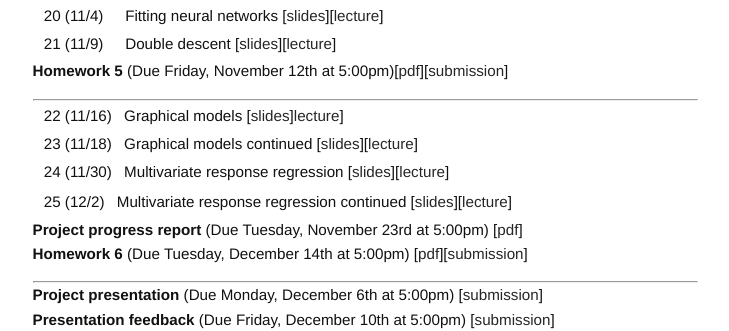
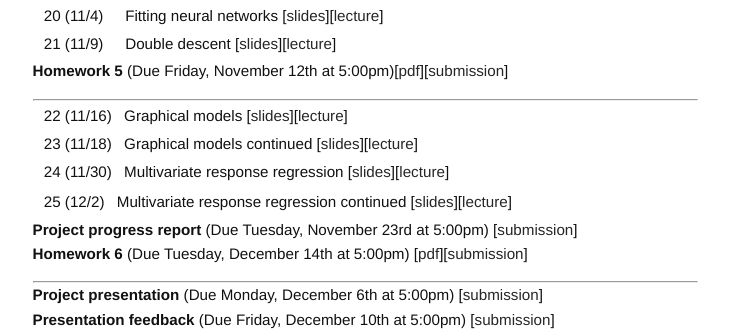
Before and after one commit to ajmolstad/ajmolstad.github.io, a Jekyll site: the page built from F21_STA7934.md, in a window 1280 px wide. Shown: the part 1230-1561 px from the top of the page, without its empty margins (275-1004 px from the left). Built offline with Jekyll 4.4.1, drawn with Linux system fonts in a browser that asks for light colours.

Commit message:
Update F21_STA7934.md

```diff
--- a/F21_STA7934.md
+++ b/F21_STA7934.md
@@ -76,13 +76,13 @@
 
 -----------------
 
-|| 22 (11/16) || Graphical models [[slides](https://ufl.instructure.com/files/64142315/download?download_frd=1)][lecture](https://ufl.instructure.com/courses/437665/files?preview=64186275)]||
+|| 22 (11/16) || Graphical models [[slides](https://ufl.instructure.com/files/64142315/download?download_frd=1)][[lecture](https://ufl.instructure.com/courses/437665/files?preview=64186275)]||
 || 23 (11/18) || Graphical models continued [[slides](https://ufl.instructure.com/files/64192144/download?download_frd=1)][[lecture](https://ufl.instructure.com/courses/437665/files?preview=64198773)] ||
 || 24 (11/30) || Multivariate response regression [[slides](https://ufl.instructure.com/files/64486238/download?download_frd=1)][[lecture](https://ufl.instructure.com/courses/437665/files?preview=64636866)]||
 
 || 25 (12/2) || Multivariate response regression continued [[slides](https://ufl.instructure.com/files/64595409/download?download_frd=1)][[lecture](https://ufl.instructure.com/courses/437665/files?preview=64635389)]||
 
-**Project progress report** (Due Tuesday, November 23rd at 5:00pm) [[pdf](https://ufl.instructure.com/courses/437665/assignments/4945276)]
+**Project progress report** (Due Tuesday, November 23rd at 5:00pm) [[submission](https://ufl.instructure.com/courses/437665/assignments/4945276)]
 **Homework 6** (Due Tuesday, December 14th at 5:00pm) [[pdf](https://ufl.instructure.com/files/64526808/download?download_frd=1)][[submission](https://ufl.instructure.com/courses/437665/assignments/4954733)]
 
 
```
